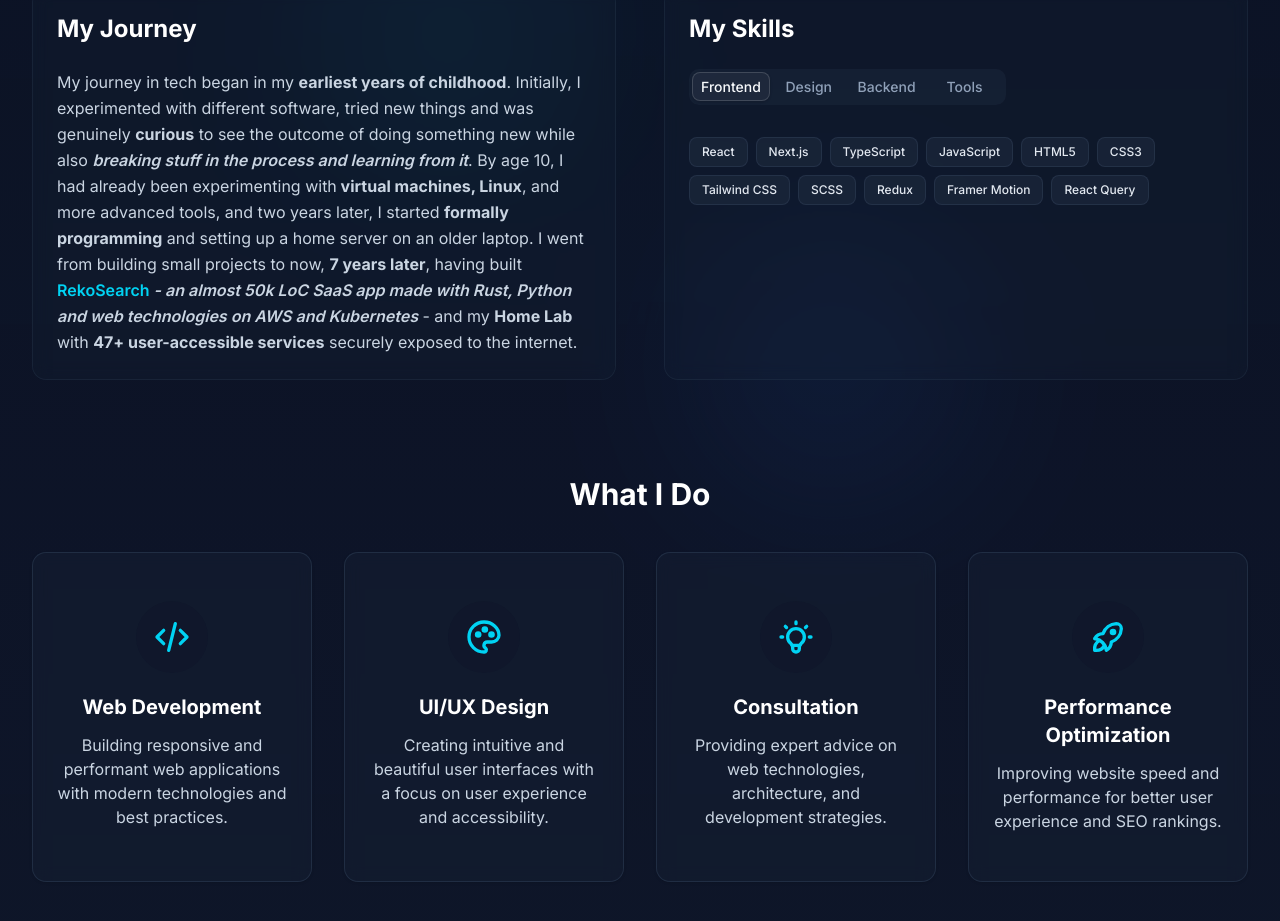
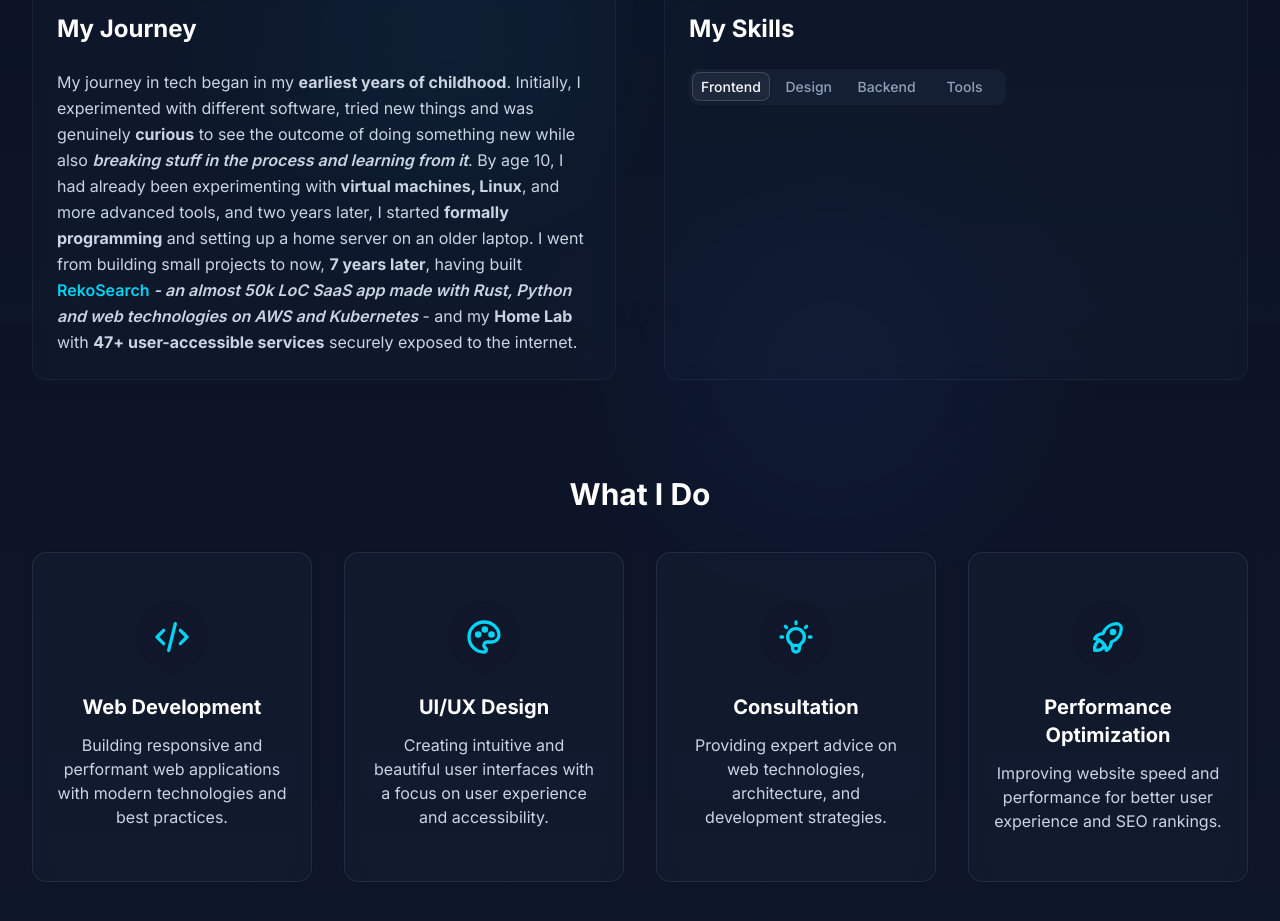
Before and after one commit to Obscurely/website, a Next.js app: page / in a window 1280 px wide. Shown: the part 1268-2189 px from the top of the page. Built offline with nearby package versions, Linux system fonts and the light colour scheme.

Commit message:
chore: add structure for writting skills

```diff
--- a/src/components/sections/About.tsx
+++ b/src/components/sections/About.tsx
@@ -5,7 +5,7 @@ import { motion, useInView } from "framer-motion";
 import { Badge } from "@ui/badge";
 import { Card, CardContent } from "@ui/card";
 import { Tabs, TabsContent, TabsList, TabsTrigger } from "@ui/tabs";
-import { skills } from "@data/skills";
+import { skills } from "@data/skills/skills";
 import { AboutMe, MyJourney, services } from "@data/about";
 
 export default function About() {
@@ -113,10 +113,10 @@ export default function About() {
                   <div className="flex flex-wrap gap-2">
                     {skillList.map((skill) => (
                       <Badge
-                        key={skill}
+                        key={skill.name}
                         className="border border-slate-700/50 bg-slate-800/70 px-3 py-1.5 text-slate-200 transition-colors hover:bg-slate-700"
                       >
-                        {skill}
+                        {skill.name}
                       </Badge>
                     ))}
                   </div>
--- a/src/data/skills.ts
+++ /dev/null
@@ -1,46 +0,0 @@
-export const skills = {
-  frontend: [
-    "React",
-    "Next.js",
-    "TypeScript",
-    "JavaScript",
-    "HTML5",
-    "CSS3",
-    "Tailwind CSS",
-    "SCSS",
-    "Redux",
-    "Framer Motion",
-    "React Query",
-  ],
-  design: [
-    "Figma",
-    "Adobe XD",
-    "UI/UX",
-    "Responsive Design",
-    "Design Systems",
-    "Wireframing",
-    "Prototyping",
-  ],
-  backend: [
-    "Node.js",
-    "Express",
-    "MongoDB",
-    "PostgreSQL",
-    "REST API",
-    "GraphQL",
-    "Firebase",
-    "AWS",
-  ],
-  tools: [
-    "Git",
-    "GitHub",
-    "VS Code",
-    "Neovim",
-    "Docker",
-    "CI/CD",
-    "Jest",
-    "Testing Library",
-    "Webpack",
-    "Vite",
-  ],
-};
--- /dev/null
+++ b/src/data/skills/skills.ts
@@ -0,0 +1,22 @@
+import { Skill, SkillCategory, SkillProficiency } from "./types";
+
+export const skills: Record<SkillCategory, Skill[]> = {
+  [SkillCategory.Frontend]: [
+    {
+      name: "React",
+      proficiency: SkillProficiency.Proficient,
+      description: "Example description",
+      notableProjects: [{ name: "Project 1", link: "https://example.com" }],
+    },
+    {
+      name: "Next.js",
+      proficiency: SkillProficiency.Proficient,
+      description: "Example description",
+    },
+    {
+      name: "TypeScript",
+      proficiency: SkillProficiency.Proficient,
+      description: "Example description",
+    },
+  ],
+};
--- /dev/null
+++ b/src/data/skills/types.ts
@@ -0,0 +1,23 @@
+export enum SkillCategory {
+  Frontend = "Frontend",
+}
+
+export enum SkillProficiency {
+  Familiar = "Familiar", // Solid foundational knowledge.
+  Intermediate = "Intermediate", // Comfortable working knowledge
+  Skilled = "Skilled", // Strong practical capability
+  Proficient = "Proficient", // Comprehensive understanding
+}
+
+export interface Project {
+  name: string;
+  link: string;
+}
+
+export interface Skill {
+  name: string;
+  description: string;
+  proficiency: SkillProficiency;
+  notableProjects?: Project[];
+  category?: SkillCategory; // Added for when skills are in a flat array
+}
--- /dev/null
+++ b/src/data/skills/utils.ts
@@ -0,0 +1,13 @@
+import { Skill, SkillCategory } from "./types";
+
+// Helper function to get all skills as a flat array with category information
+export const getSkillsFlat = (
+  skills: Record<SkillCategory, Skill[]>
+): Skill[] => {
+  return Object.entries(skills).flatMap(([category, skillList]) =>
+    skillList.map((skill) => ({
+      ...skill,
+      category: category as SkillCategory,
+    }))
+  );
+};
```
Also changed, not shown: package.json (+4 -4 lines), 1 other file (tests, documents, lock files or other folders).
